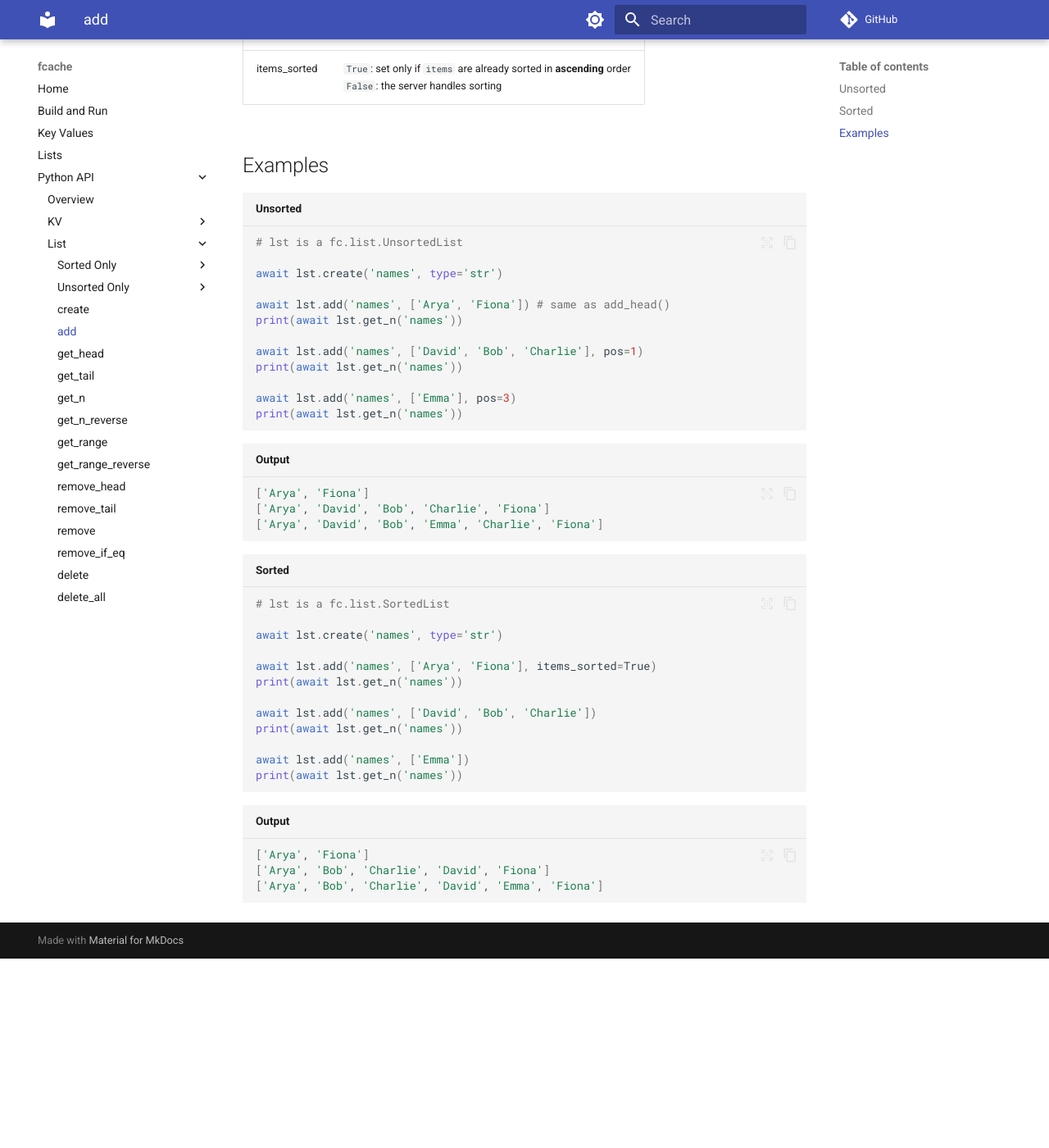
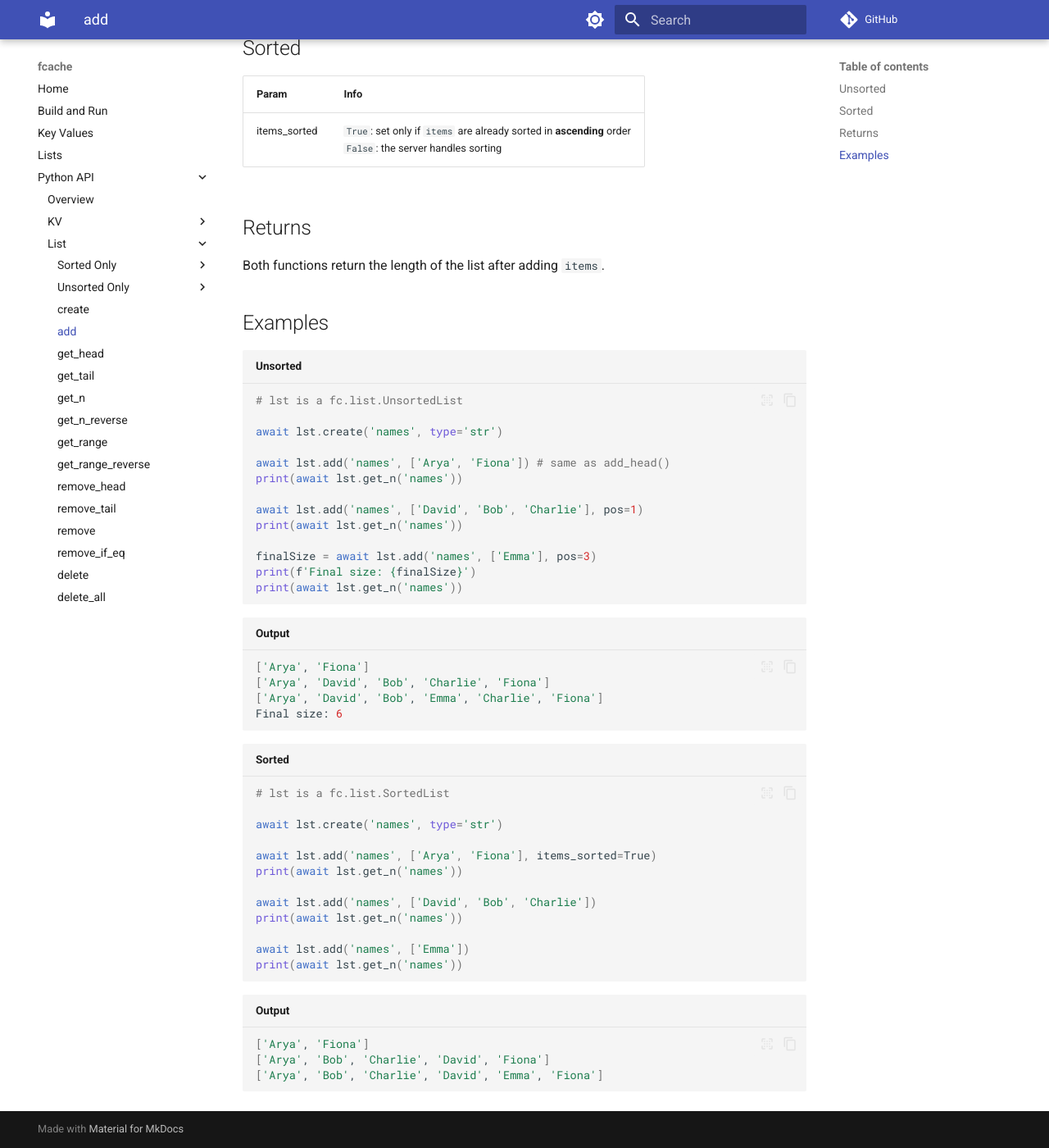
Before and after one commit to ccooper1982/fcache, an MkDocs documentation site: the page built from docs/src/api_py/list/add.md, in a window 1280 px wide and 1400 px high, scrolled down 799 px. Shown: the whole window at 82% size. Built offline with MkDocs 1.6.1 and Material for MkDocs 9.7.7, drawn with Linux system fonts in a browser that asks for light colours; comment, search, counter and statistics services are not loaded; before the commit the page ends 1968 px from its top, so only the background shows below that.

Commit message:
docs for returning list length after add

````diff
--- a/docs/src/api_py/list/add.md
+++ b/docs/src/api_py/list/add.md
@@ -31,6 +35,9 @@ Inserts items into the list, starting at position `pos`, in the same order as `i
 |items_sorted|`True`: set only if `items` are already sorted in __ascending__ order<br/>`False`: the server handles sorting|
 
 
+## Returns
+Both functions return the length of the list after adding `items`.
+
 
 ## Examples
 
@@ -45,7 +52,8 @@ print(await lst.get_n('names'))
 await lst.add('names', ['David', 'Bob', 'Charlie'], pos=1)
 print(await lst.get_n('names'))
 
-await lst.add('names', ['Emma'], pos=3)
+finalSize = await lst.add('names', ['Emma'], pos=3)
+print(f'Final size: {finalSize}')
 print(await lst.get_n('names'))
 ```
 
@@ -53,6 +61,7 @@ print(await lst.get_n('names'))
 ['Arya', 'Fiona']
 ['Arya', 'David', 'Bob', 'Charlie', 'Fiona']
 ['Arya', 'David', 'Bob', 'Emma', 'Charlie', 'Fiona']
+Final size: 6
 ```
 
 
````
Also changed, not shown: other parts of docs/src/api_py/list/add.md (+6 -2 lines), docs/src/api_py/list/add_head.md (+4 -1 lines), docs/src/api_py/list/add_tail.md (+4 -1 lines), 1 other file.
